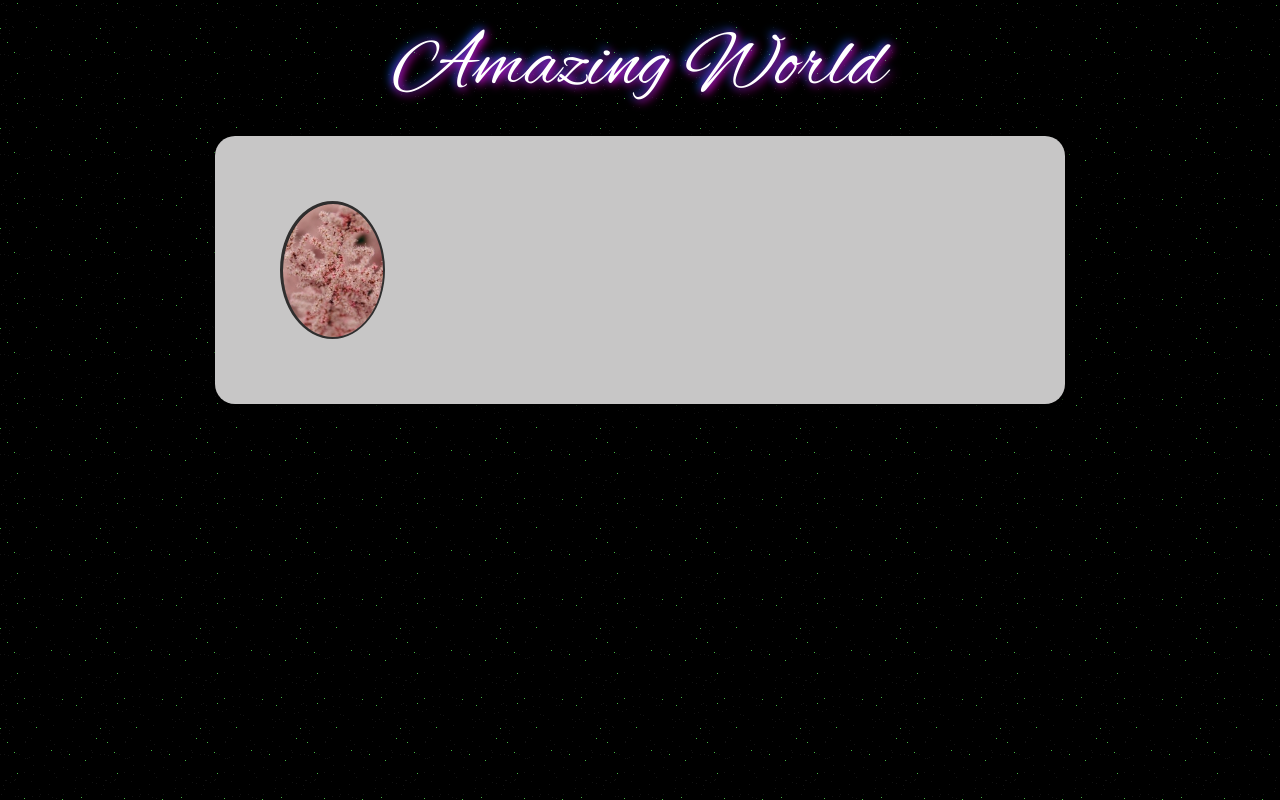
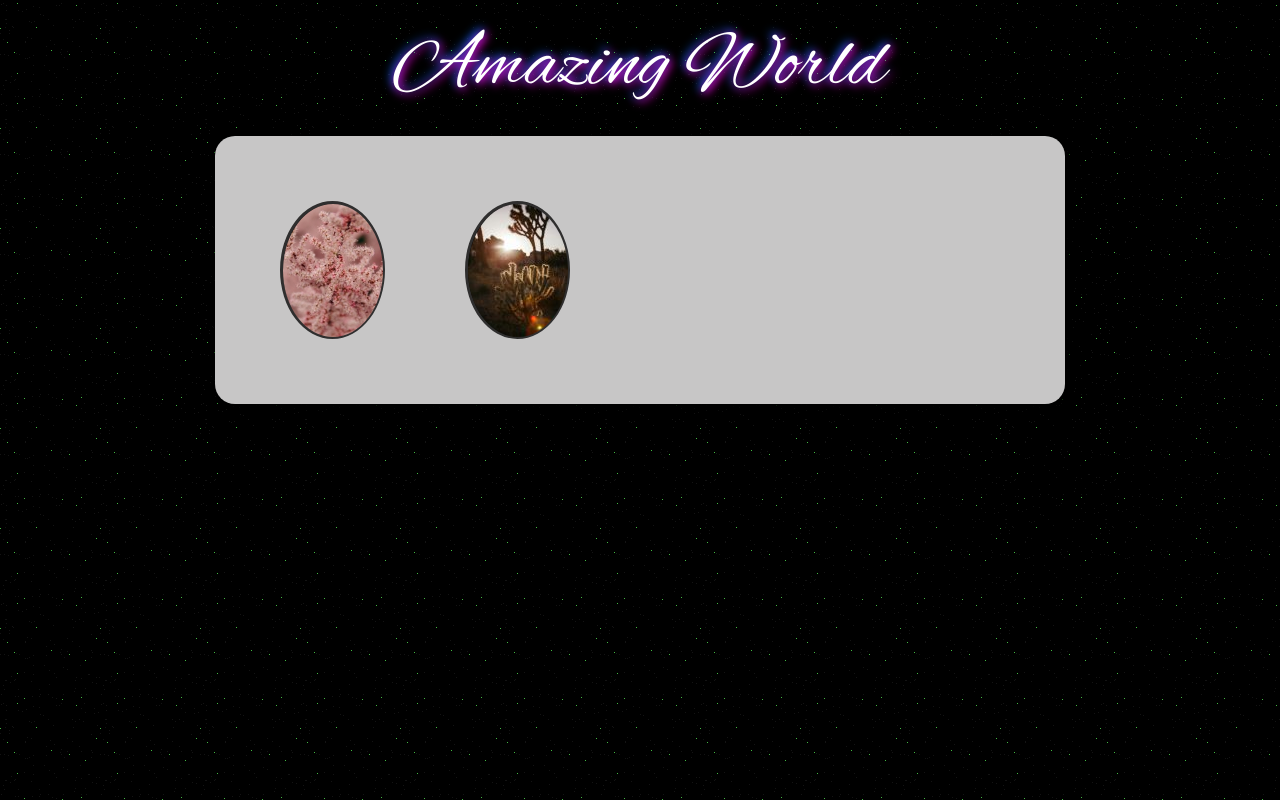
Before and after one commit to CryStealLz0/WebFotoSandhika, a plain HTML site: page index.html in a window 1280 px wide. Drawn offline with Linux system fonts and the light colour scheme.

Commit message:
menambahkah 1 foto galery

```diff
--- a/index.html
+++ b/index.html
@@ -26,6 +26,18 @@
                     </div>
                 </li>
 
+                <li>
+                    <a href="#gambar-2">
+                        <img src="galery/imgkecil/kdua.jpg" alt="Amazing">
+                        <span>Beautiful</span>
+                    </a>
+
+                    <div class="overlay" id="gambar-2">
+                        <img src="galery/imgbesar/dua.jpg" alt="Amazing">
+                        <a href="#" class="close">Close</a>
+                    </div>
+                </li>
+
                 <div class="clear"></div>
             </ul>
         </div>
```
